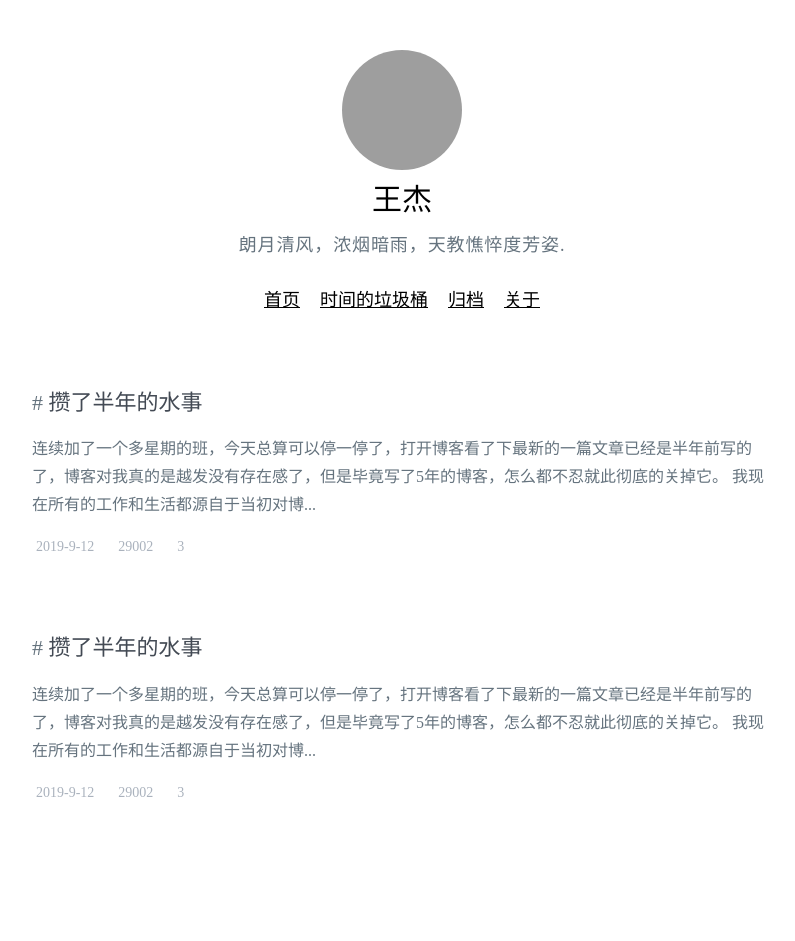
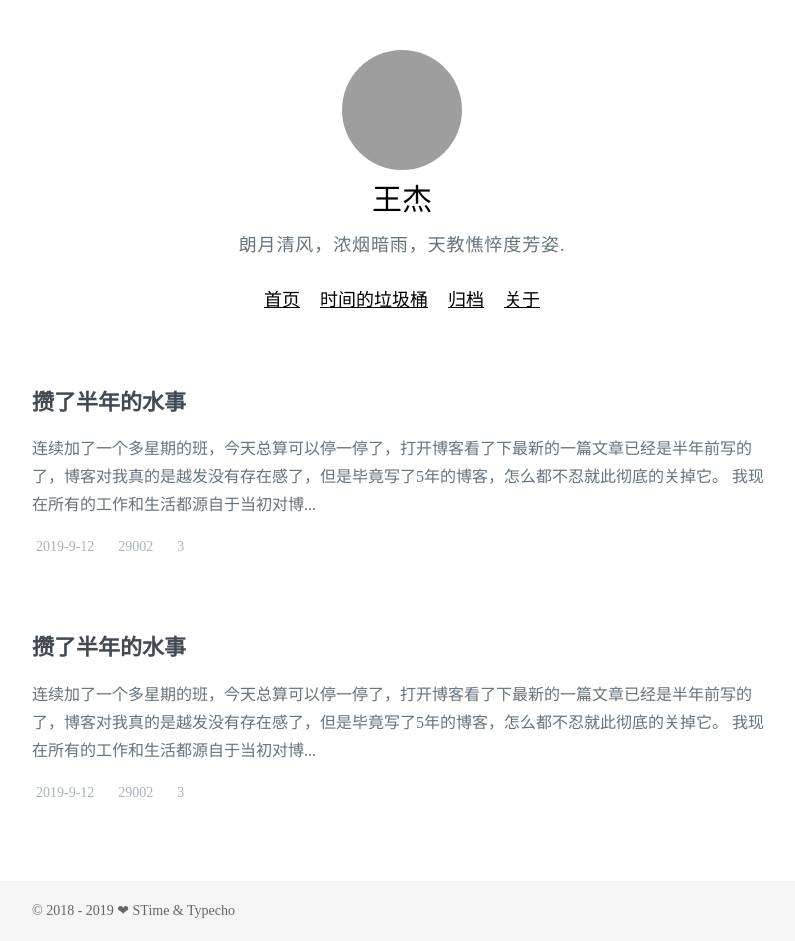
Before and after one commit to shuyudao/Stime, a Vue app: page / in a window 1280 px wide. Shown: the whole page, without its empty margins (238-1033 px from the left). Before the commit the page ends 881 px from the top, so only its background shows below. Built offline with nearby package versions, Linux system fonts and the light colour scheme; grey boxes are pictures that could not be loaded; a small style sheet from the web is missing; a web font is replaced by a local one.

Commit message:
add footer

```diff
--- a/src/App.vue
+++ b/src/App.vue
@@ -2,18 +2,21 @@
   <div id="app">
     <HomeHeader></HomeHeader>
     <ArticleList></ArticleList>
+    <HomeFooter></HomeFooter>
   </div>
 </template>
 
 <script>
 import HomeHeader from './components/common/Header'
-import ArticleList from './components/common/ArticleList'
+import ArticleList from './components/ArticleList'
+import HomeFooter from './components/common/Footer'
 
 export default {
   name: 'app',
   components: {
     HomeHeader,
-    ArticleList
+    ArticleList,
+    HomeFooter
   }
 }
 </script>
--- a/src/components/common/ArticleList.vue
+++ b/src/components/ArticleList.vue
@@ -1,7 +1,7 @@
 <template>
     <div id="article-list">
         <div class="article-item">
-            <h3 class="article-title"><span class="t-tag"># </span> <span class="in-text">攒了半年的水事</span></h3>
+            <h3 class="article-title"><span class="in-text">攒了半年的水事</span></h3>
             <div class="article-desc">
                 <p>
                 连续加了一个多星期的班，今天总算可以停一停了，打开博客看了下最新的一篇文章已经是半年前写的了，博客对我真的是越发没有存在感了，但是毕竟写了5年的博客，怎么都不忍就此彻底的关掉它。 我现在所有的工作和生活都源自于当初对博...
@@ -15,7 +15,7 @@
         </div>
 
         <div class="article-item">
-            <h3 class="article-title"><span class="t-tag"># </span> <span class="in-text">攒了半年的水事</span></h3>
+            <h3 class="article-title"><span class="in-text">攒了半年的水事</span></h3>
             <div class="article-desc">
                 <p>
                 连续加了一个多星期的班，今天总算可以停一停了，打开博客看了下最新的一篇文章已经是半年前写的了，博客对我真的是越发没有存在感了，但是毕竟写了5年的博客，怎么都不忍就此彻底的关掉它。 我现在所有的工作和生活都源自于当初对博...
@@ -50,11 +50,12 @@ export default {
     width: 100%;
     margin: 0 auto;
     margin-bottom: 80px;
+    cursor: pointer;
 }
 .article-title .in-text,.article-title{
     color: #434A54;
     font-size: 22px;
-    font-weight: 500;
+    font-weight: 600;
     font-family: siyuan;
 }
 
--- /dev/null
+++ b/src/components/common/Footer.vue
@@ -0,0 +1,32 @@
+<template>
+    <div id="footer">
+        <div id="footer-main">
+            <p>© 2018 - 2019 ❤ STime & Typecho</p>
+        </div>
+    </div>
+</template>
+
+<script>
+export default {
+
+}
+</script>
+
+<style scoped>
+#footer{
+    width: 100%;
+    height: 60px;
+    background: #f5f5f5;
+    color: #666;
+    box-sizing: border-box;
+}
+#footer-main{
+    font-size: 14px;
+    width: 740px;
+    height: 100%;
+    margin: 0 auto
+}
+#footer-main p{
+    line-height: 60px;
+}
+</style>
--- a/src/components/common/Header.vue
+++ b/src/components/common/Header.vue
@@ -42,7 +42,7 @@ export default {
     color: #000;
     font-size: 30px;
     font-weight: 400;
-    font-family: zkxw;
+    font-family: zkxw!important;
 }
 #des{
     color: #65737E;
```
